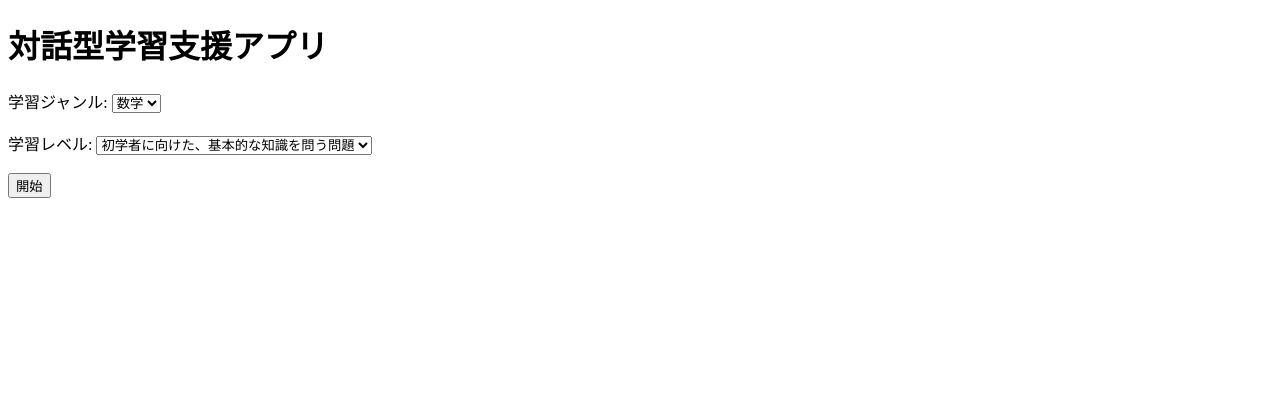
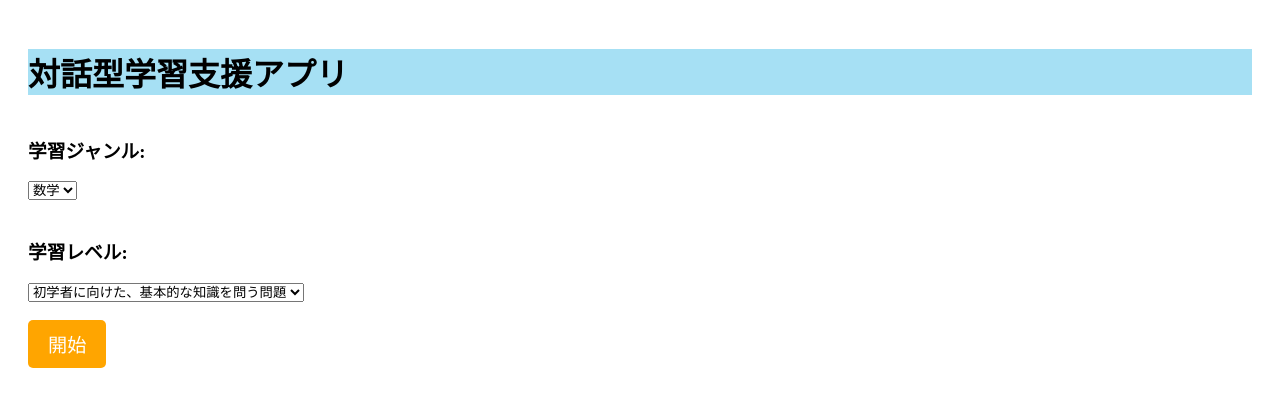
Before and after one commit to ledudon/internship-project, a Flask app: page / in a window 1280 px wide. Shown: the top 407 px of the page. Run offline with Flask 3, Linux system fonts and the light colour scheme.

Commit message:
add:UI,UXの改善

```diff
--- a/learning_console_app.py
+++ b/learning_console_app.py
@@ -174,7 +174,7 @@ PROMPT_TEMPLATE = """
 """
 
 messages = []
-SUBJECTS = ["数学", "英語", "理科"]
+SUBJECTS = ["数学", "英語", "理科", "社会"]
 LEVELS = [
     "初学者に向けた、基本的な知識を問う問題",
     "一般的な中学生が正答できる問題",
--- a/templates/index.html
+++ b/templates/index.html
@@ -3,28 +3,54 @@
 <head>
     <meta charset="UTF-8">
     <meta name="viewport" content="width=device-width, initial-scale=1.0">
+    <script>
+
+    </script>
+    <style>
+        body {
+            display: flex;
+            flex-direction: column;
+            font-family: Arial, sans-serif, ;
+            padding: 20px;
+        }
+        #title{
+            background-color: rgb(166, 224, 244);
+        }
+        #start{
+            background-color: orange;
+            color: white;
+            padding: 10px 20px;
+            border: none;
+            border-radius: 5px;
+            font-size: 1.2em;
+            cursor: pointer;
+        }
+        #start:hover{
+            background-color: darkorange;
+        }
+    </style>
     <title>学習支援アプリ - 設定</title>
 </head>
 <body>
     <!-- 初期メッセージを表示 -->
-    <h1>対話型学習支援アプリ</h1>
+    <h1 id="title">対話型学習支援アプリ</h1>
 
     <form method="post" action="/start">
-        <label>学習ジャンル:</label>
+        <h3>学習ジャンル:</h3>
         <select name="subject">
             {% for i in range(subjects |length) %}
             <option value="{{ i }}">{{ subjects[i] }}</option>
             {% endfor %}
         </select>
         <br><br>
-        <label>学習レベル:</label>
+        <h3>学習レベル:</h3>
         <select name="level">
             {% for i in range(levels |length) %}
             <option value="{{ i }}">{{ levels[i] }}</option>
             {% endfor %}
         </select>
         <br><br>
-        <button type="submit">開始</button>
+        <button id="start" type="submit">開始</button>
     </form>
 
 </body>
```
Also changed, not shown: static/script.js (+4 -4 lines), static/style.css (+4 -3 lines), templates/chat.html (+7 -7 lines).
